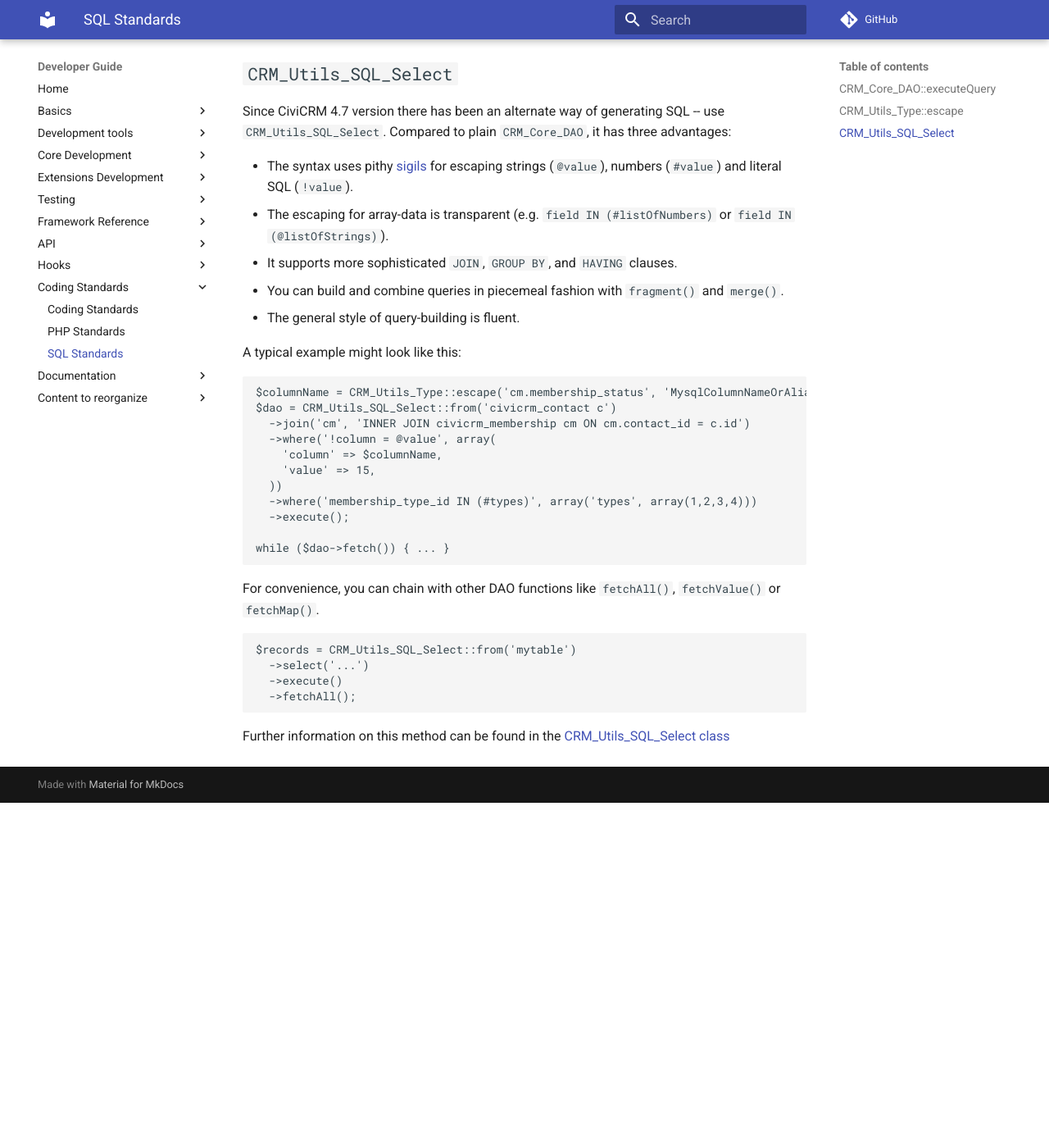
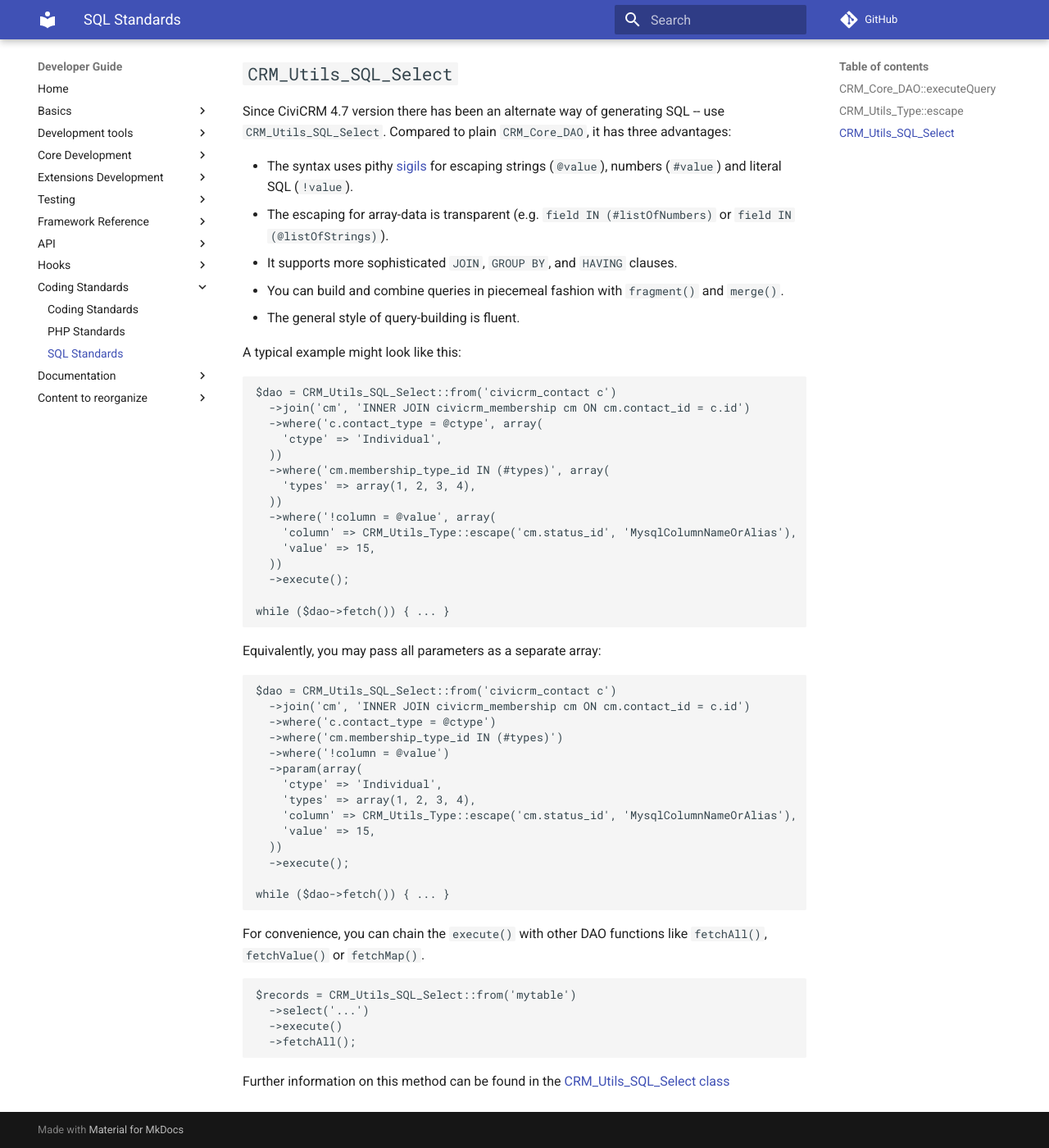
Before and after one commit to civicrm/civicrm-dev-docs, an MkDocs documentation site: the page built from docs/standards/sql.md, in a window 1280 px wide and 1400 px high, scrolled down 1041 px. Shown: the whole window at 82% size. Built offline with MkDocs 1.6.1 and Material for MkDocs 9.7.7, drawn with Linux system fonts in a browser that asks for light colours; comment, search, counter and statistics services are not loaded; old or Windows-style settings are respelled for this version of MkDocs; before the commit the page ends 2020 px from its top, so only the background shows below that.

Commit message:
docs/standards/sql.md - Use more fluent style

````diff
--- a/docs/standards/sql.md
+++ b/docs/standards/sql.md
@@ -50,20 +50,43 @@
 A typical example might look like this:
 
 ```php
-$columnName = CRM_Utils_Type::escape('cm.membership_status', 'MysqlColumnNameOrAlias');
 $dao = CRM_Utils_SQL_Select::from('civicrm_contact c')
   ->join('cm', 'INNER JOIN civicrm_membership cm ON cm.contact_id = c.id')
+  ->where('c.contact_type = @ctype', array(
+    'ctype' => 'Individual',
+  ))
+  ->where('cm.membership_type_id IN (#types)', array(
+    'types' => array(1, 2, 3, 4),
+  ))
   ->where('!column = @value', array(
-    'column' => $columnName,
+    'column' => CRM_Utils_Type::escape('cm.status_id', 'MysqlColumnNameOrAlias'),
     'value' => 15,
   ))
-  ->where('membership_type_id IN (#types)', array('types', array(1,2,3,4)))
   ->execute();
 
 while ($dao->fetch()) { ... }
 ```
 
-For convenience, you can chain with other DAO functions like `fetchAll()`, `fetchValue()` or `fetchMap()`.
+Equivalently, you may pass all parameters as a separate array:
+
+```php
+$dao = CRM_Utils_SQL_Select::from('civicrm_contact c')
+  ->join('cm', 'INNER JOIN civicrm_membership cm ON cm.contact_id = c.id')
+  ->where('c.contact_type = @ctype')
+  ->where('cm.membership_type_id IN (#types)')
+  ->where('!column = @value')
+  ->param(array(
+    'ctype' => 'Individual',
+    'types' => array(1, 2, 3, 4),
+    'column' => CRM_Utils_Type::escape('cm.status_id', 'MysqlColumnNameOrAlias'),
+    'value' => 15,
+  ))
+  ->execute();
+
+while ($dao->fetch()) { ... }
+```
+
+For convenience, you can chain the `execute()` with other DAO functions like `fetchAll()`, `fetchValue()` or `fetchMap()`.
 
 ```php
 $records = CRM_Utils_SQL_Select::from('mytable')
````
